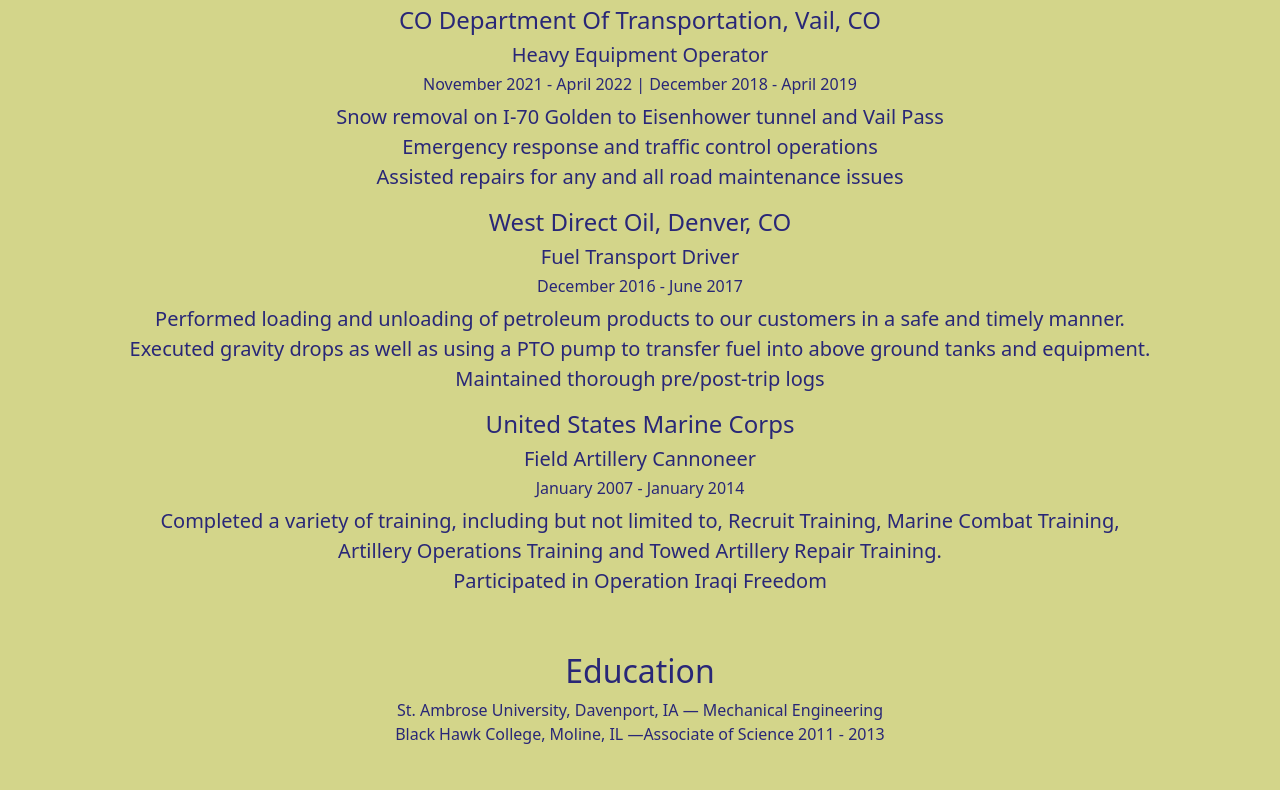
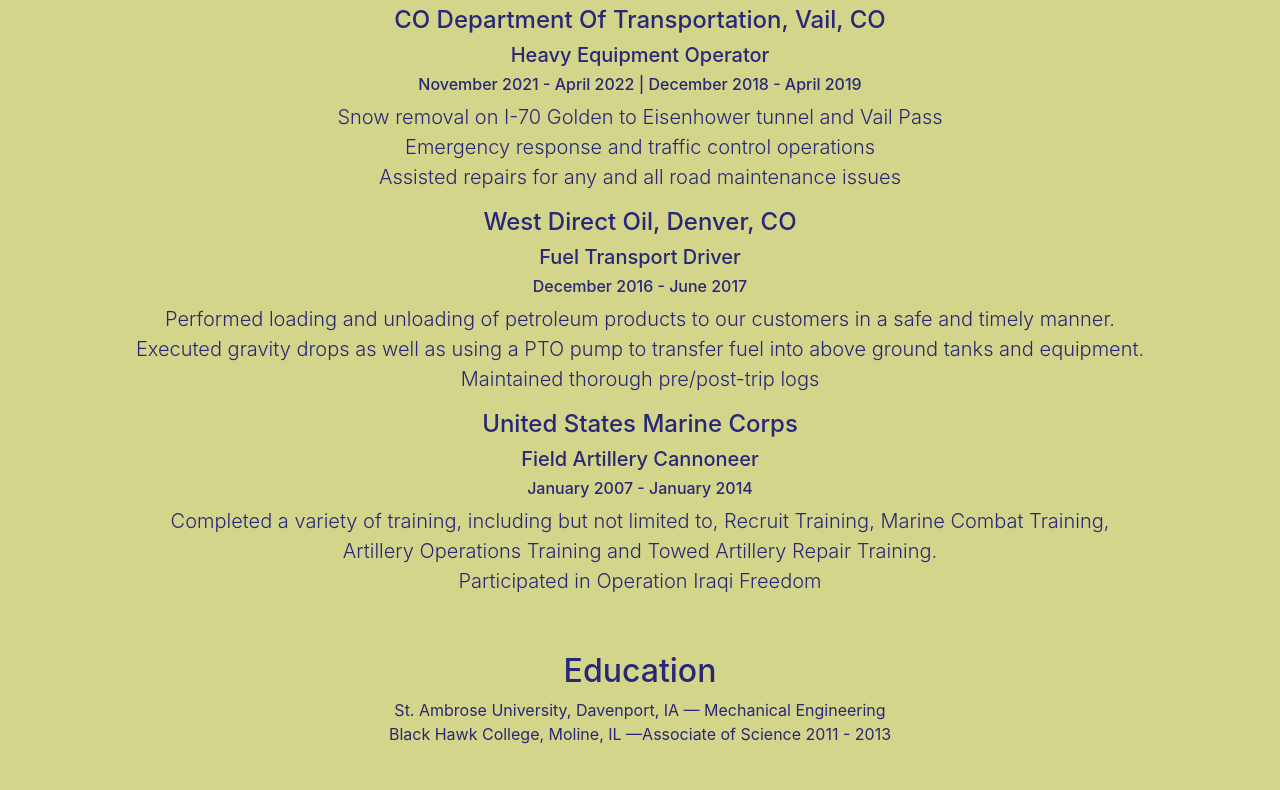
Before and after one commit to kyllionaire/kyllionaire.github.io, a plain HTML site: page index.html in a window 1280 px wide. Shown: the part 486-1276 px from the top of the page. Drawn offline with nearby package versions, Linux system fonts and the light colour scheme.

Commit message:
updating bootstrap cdn

```diff
--- a/index.html
+++ b/index.html
@@ -7,7 +7,7 @@
   <meta name="viewport" content="width=device-width, initial-scale=1.0" />
   <title>Kyle Kilby</title>
   <link rel="stylesheet" href="style.css" />
-  <link rel="stylesheet" href="https://cdn.jsdelivr.net/npm/bootstrap@5.2.0-beta1/dist/css/bootstrap.min.css">
+  <link rel="stylesheet" href="https://cdn.jsdelivr.net/npm/bootstrap@4.0.0/dist/css/bootstrap.min.css">
   <link rel="stylesheet" href="https://cdnjs.cloudflare.com/ajax/libs/font-awesome/6.1.1/css/all.min.css" />
 </head>
 
```
